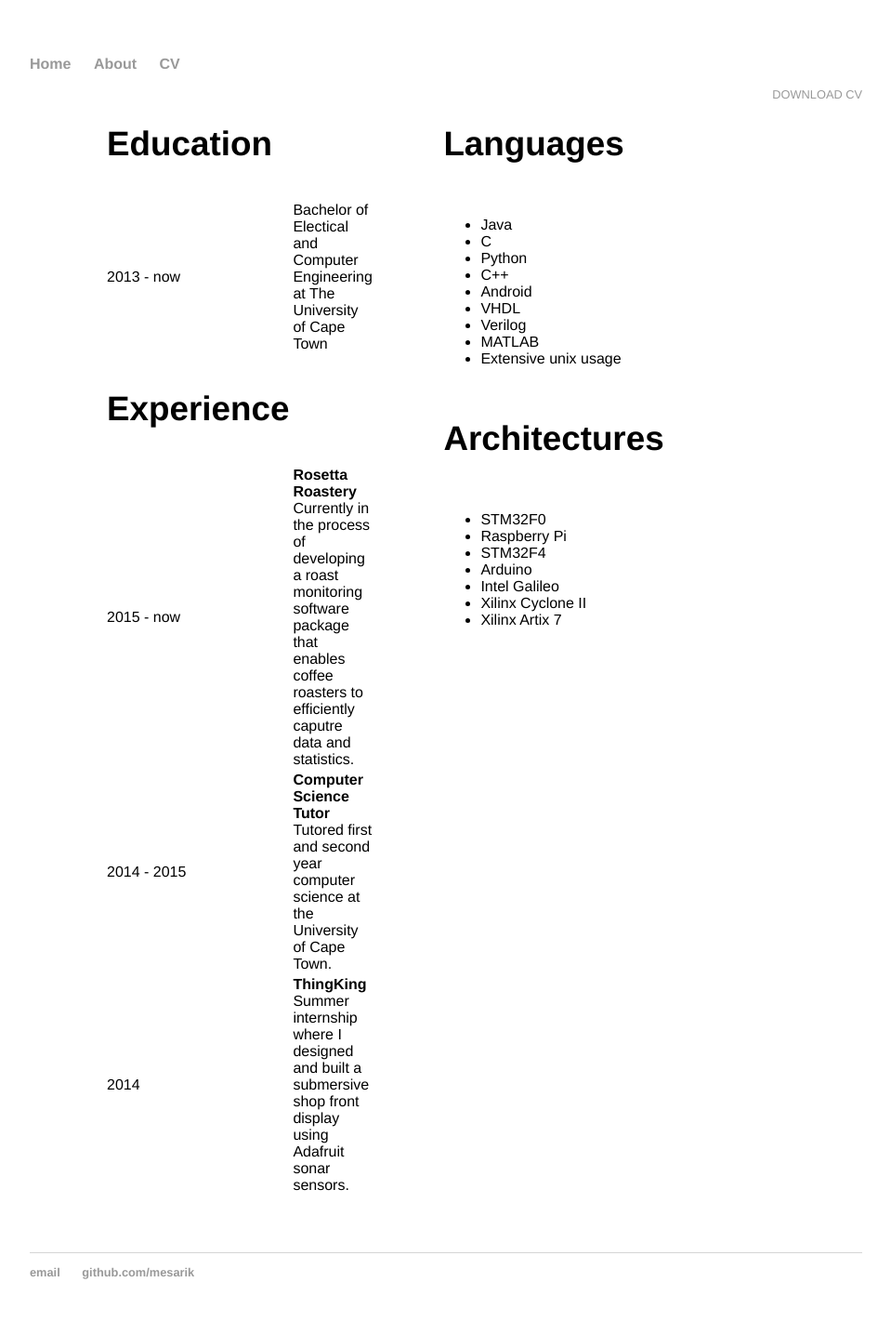
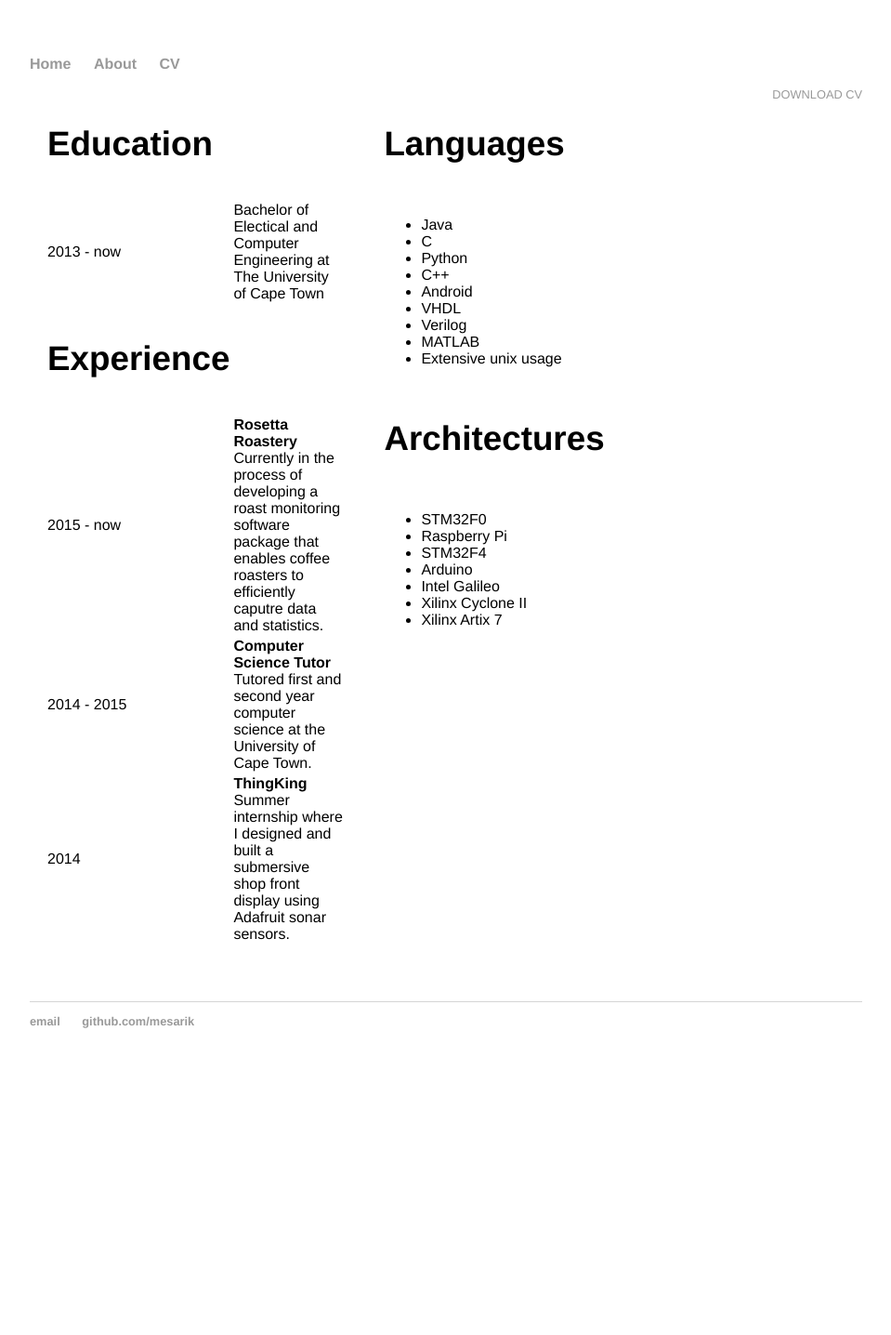
Before and after one commit to mesarcik/mesarcik.github.io, a Jekyll site: the page built from cv/index.html, in a window 1280 px wide. Shown: the whole page at 93% size, without its empty margins (160-1119 px from the left). Built offline with Jekyll 4.4.1, drawn with Linux system fonts in a browser that asks for light colours; after the commit the page ends 1166 px from its top, so only the background shows below that.

Commit message:
git_uploader.sh

```diff
--- a/css/main.css
+++ b/css/main.css
@@ -5,8 +5,8 @@ a:hover { text-decoration: underline; }
 
 table {border: none;
 vertical-align: top;
-padding-right: 5em;
-padding-left: 5em}
+padding-right: 1em;
+padding-left: 1em}
 
 
 p{ font-size: 1.5em; line-height: 1.4em; color: #333; }
```
